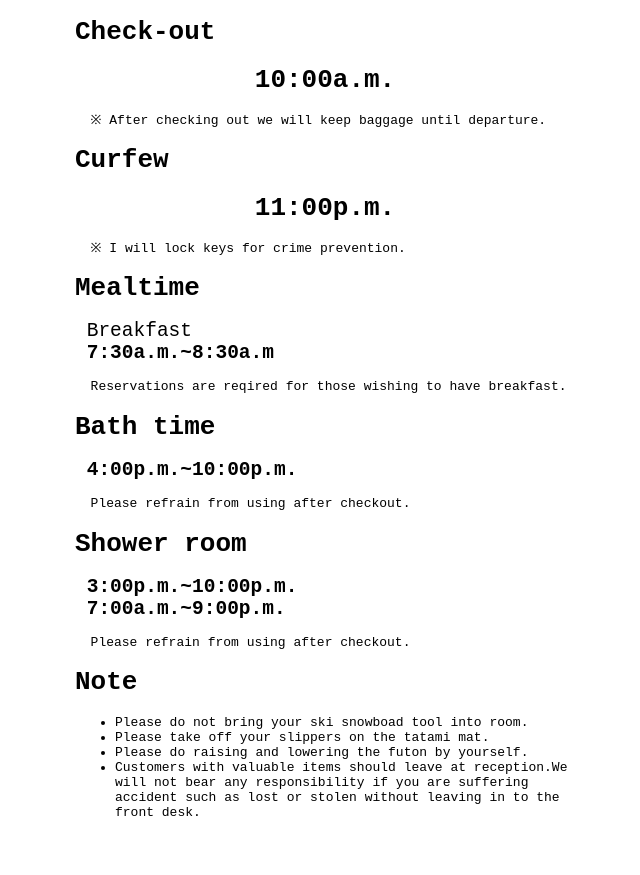
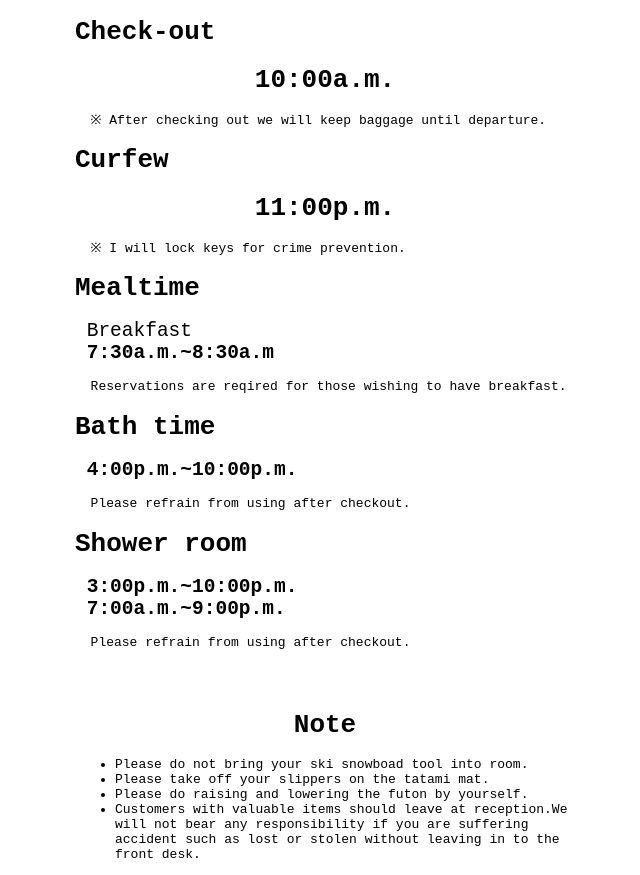
Before and after one commit to itumo-arigatone/tobeiInformation, a Gatsby site: page / in a window 1280 px wide. Shown: the whole page, without its empty margins (315-955 px from the left). Before the commit the page ends 833 px from the top, so only its background shows below. Built offline with nearby package versions, Linux system fonts and the light colour scheme; Gatsby itself is replaced by a stand-in of ours.

Commit message:
スタイル調整

```diff
--- a/src/components/header.js
+++ b/src/components/header.js
@@ -35,15 +35,20 @@ export const Comment = props => <span>&nbsp; {props.comment}</span>
 export const Itemization = props =>{
     const messages = JSON.parse(props.message)
     let li = [];
-    messages.forEach(message => {
-        li.push(<li>{message}</li>);
+    messages.forEach((message, index) => {
+        li.push(<li key={index}>{message}</li>);
     });
     return(
-        <>
-            <h1>{props.head}</h1>
+        <div style={{
+            margin: "60px 0 0 0",
+        }}
+        >
+            <h1 style={{
+                textAlign: "center",
+            }}>{props.head}</h1>
             <ul>
                 {li}
             </ul>
-        </>
+        </div>
     )
 }
```
